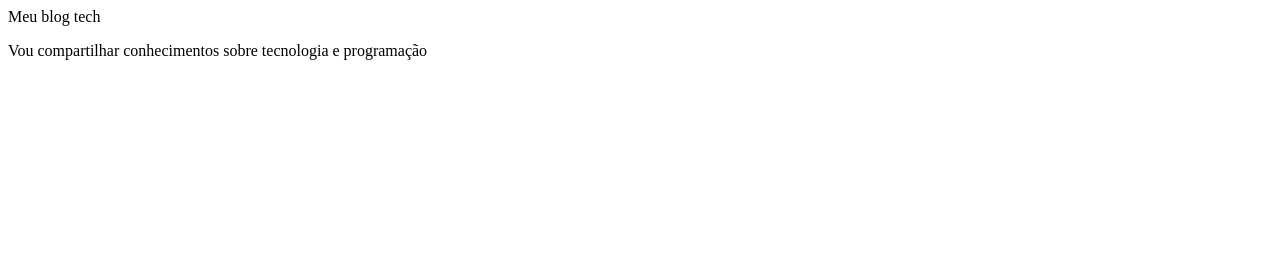
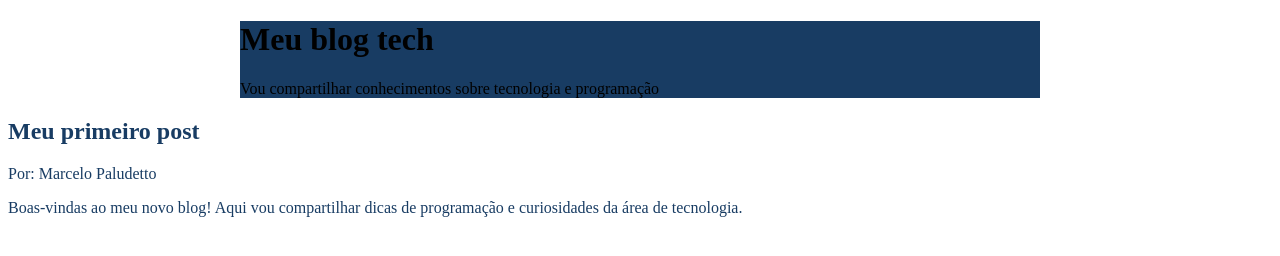
Before and after one commit to lucassklodowski/Lucas-Gabriel-Sklodowski, a plain HTML site: page Lucas Gabriel Sklodowski/index.html in a window 1280 px wide. Drawn offline with Linux system fonts and the light colour scheme.

Commit message:
atualizar comando

```diff
--- a/Lucas Gabriel Sklodowski/index.html
+++ b/Lucas Gabriel Sklodowski/index.html
@@ -1,3 +1,36 @@
-<p>Meu blog tech</p>
+<!DOCTYPE html>
 
+<html lang="pt-br">
+    <head>
+        <meta charset="UTF-8">
+        <meta name="viewport" content="width=device-width, initial-scale=1.0">
+        <title>Blog</title>
+        <style>
+            header{
+                background-color:#183C63;
+                color: #FFFFFF
+                text-align: center;
+                max-width: 800px;
+                margin: 0 auto;
+
+
+            }
+            main{
+                background-color: #FFFFFF;
+                color: #183C63;
+            }
+        </style>
+    </head>
+    <body>
+        <header>
+        <h1>Meu blog tech</h1>
 <p>Vou compartilhar conhecimentos sobre tecnologia e programação</p>
+        </header>
+        <main>
+            <h2>Meu primeiro post</h2>
+    <p>Por: Marcelo Paludetto</p>
+    <p>Boas-vindas ao meu novo blog! Aqui vou compartilhar dicas de programação e curiosidades da área de tecnologia.
+
+        </main>
+</body>
+</html>
```
